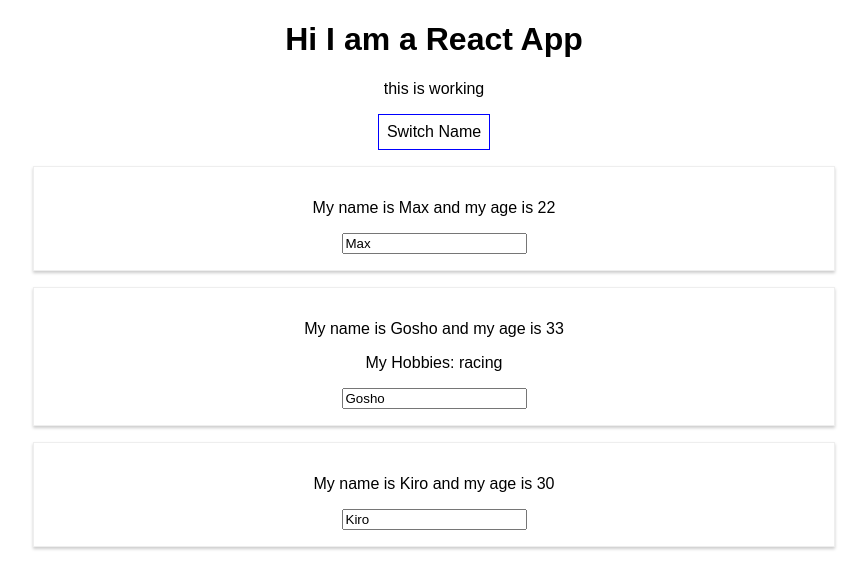
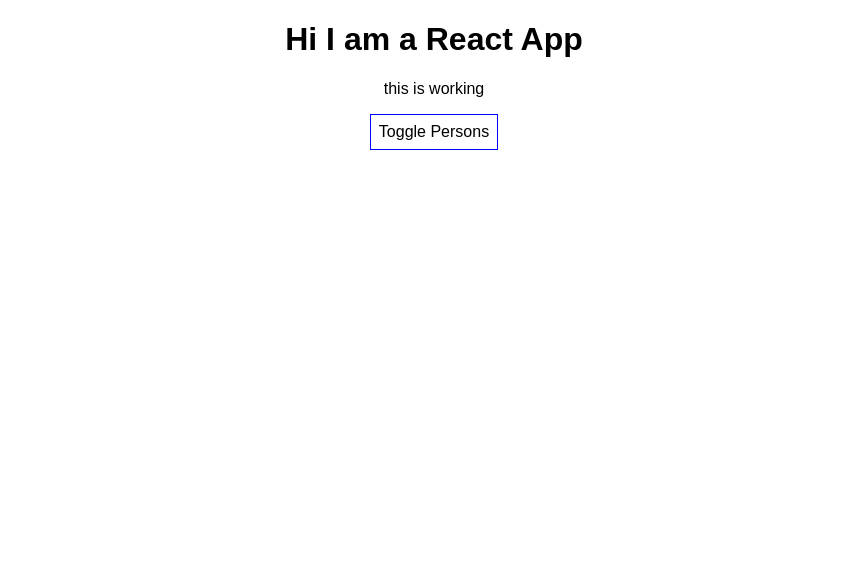
Before and after one commit to kianev/ReactJS-Burger-App, a React (Create React App) app in the folder burger/: page / in a window 1280 px wide. Shown: the top 588 px of the page, without its empty margins (206-1073 px from the left). Built offline with nearby package versions, Linux system fonts and the light colour scheme.

Commit message:
Added dynamic list with conditional rendering

```diff
--- a/burger/src/App.js
+++ b/burger/src/App.js
@@ -1,37 +1,46 @@
-import React, { Component } from 'react';
-import './App.css';
-import Person from './Person/Person';
+import React, { Component } from 'react'
+import './App.css'
+import Person from './Person/Person'
 
 class App extends Component {
   state = {
     persons: [
-      {name: "Max", age: 22},
-      {name: "Gosho", age: 33},
-      {name: "Kiro", age: 30}
-    ]
-  };
+      {id: 1, name: 'Max', age: 22},
+      {id: 2, name: 'Gosho', age: 33},
+      {id: 3, name: 'Kiro', age: 30}
+    ],
+    showPersons: false
+  }
 
- switchNameHandler = (newName) => {
-  this.setState({
-    persons: [
-      {name: newName, age: 22},
-      {name: "Gosho", age: 23},
-      {name: "Kiro", age: 33}
-    ]
-  })
- };
+  nameChangedHandler = (event, id) => {
+    const personIndex = this.state.persons.findIndex(p => {
+      return p.id === id;
+    });
 
- nameChangedHandler = (event) => {
-   this.setState({
-     persons: [
-       {name: "Max", age: 22},
-       {name: event.target.value, age: 23},
-       {name: "Kiro", age: 33}
-     ]
-   })
- };
+    const person = {...this.state.persons[personIndex]};
+    //const person = Object.assign({}, this.state.persons[personIndex]) //older version
 
-  render() {
+    person.name = event.target.value;
+
+    const persons = [...this.state.persons];
+    persons[personIndex] = person;
+
+    this.setState({persons: persons})
+  }
+
+  deletePersonHandler = (personIndex) => {
+    //const persons = this.state.persons.slice(); //copies the array
+    const persons = [...this.state.persons];
+    persons.splice(personIndex, 1);
+    this.setState({persons: persons})
+  }
+
+  togglePersonsHandler = () => {
+    const doesShow = this.state.showPersons
+    this.setState({showPersons: !doesShow})
+  }
+
+  render () {
     let styles = {
       backgroundColor: 'white',
       font: 'inherit',
@@ -40,33 +49,35 @@ class App extends Component {
       cursor: 'pointer'
     }
 
+    let persons = null;
+    if(this.state.showPersons){
+      persons = (
+        <div>
+          {this.state.persons.map((person, index) => {
+            return <Person
+              key={person.id}
+              click={() => this.deletePersonHandler(index)}
+              name={person.name}
+              age={person.age}
+              changed={(event) => this.nameChangedHandler(event, person.id)}
+            />
+          })}
+        </div>
+      )
+    }
+
     return (
       <div className="App">
         <h1>Hi I am a React App</h1>
         <p>this is working</p>
         <button
           style={styles}
-          onClick={() => this.switchNameHandler("Pesho")}>Switch Name
+          onClick={this.togglePersonsHandler}>Toggle Persons
         </button>
-        <Person
-          name={this.state.persons[0].name}
-          age={this.state.persons[0].age}
-        />
-        <Person
-          name={this.state.persons[1].name}
-          age={this.state.persons[1].age}
-          click={this.switchNameHandler.bind(this, "Pesho!")}
-          changed={this.nameChangedHandler}
-        >
-          My Hobbies: racing
-        </Person>
-        <Person
-          name={this.state.persons[2].name}
-          age={this.state.persons[2].age}
-        />
+        {persons}
       </div>
-    );
+    )
   }
 }
 
-export default App;
+export default App
```
